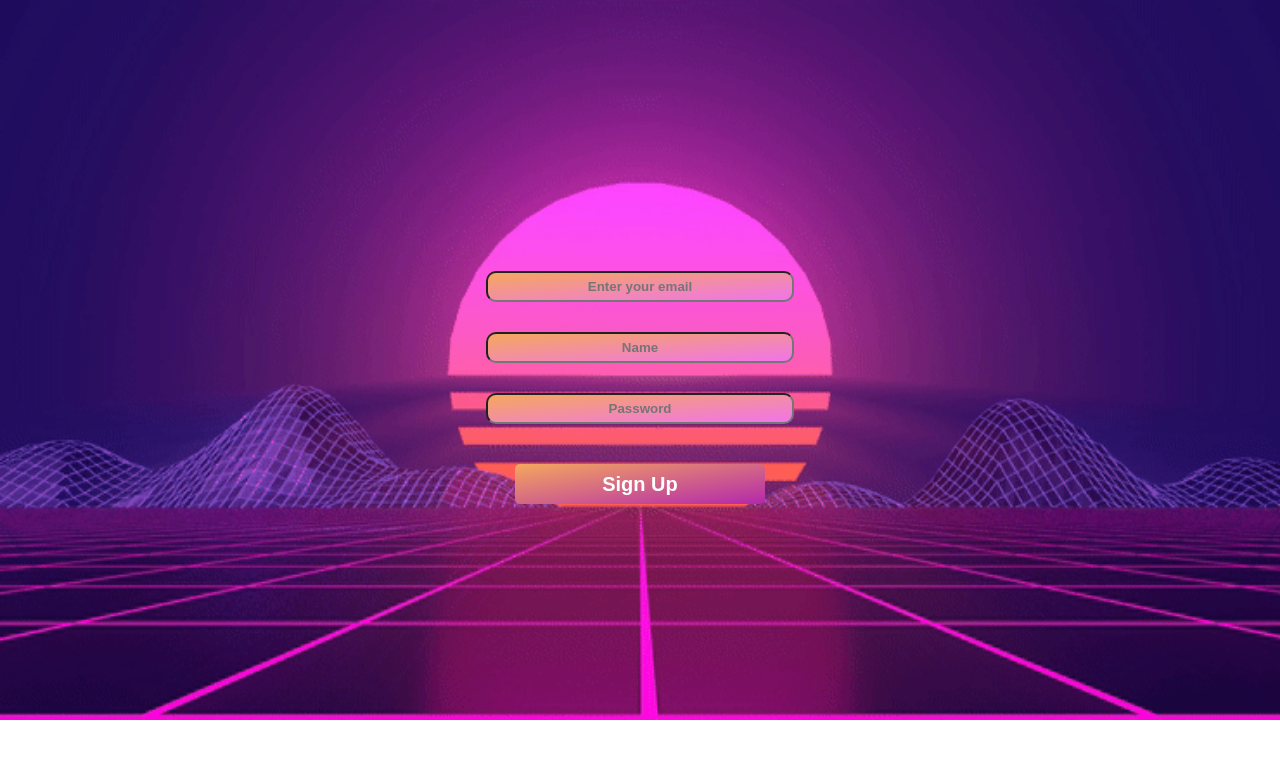
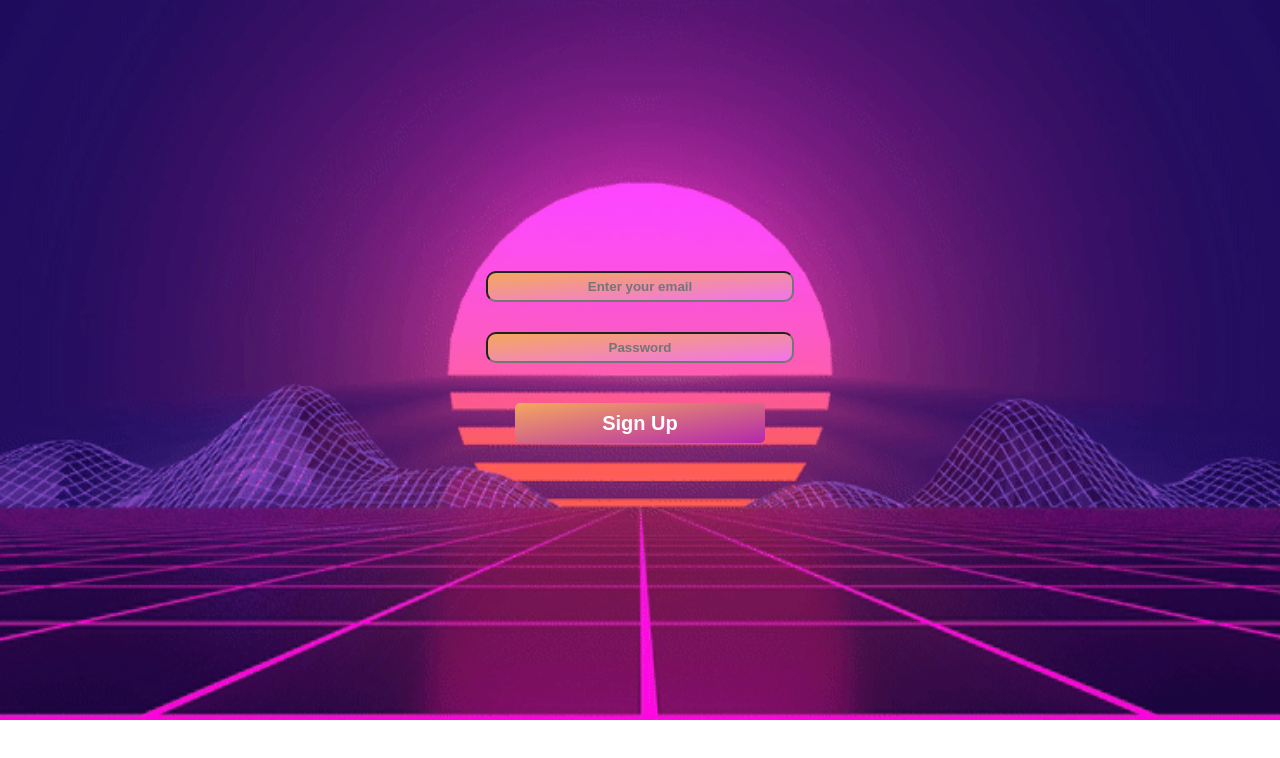
Before and after one commit to sativv/js-RPG-group-assignment, a React (Create React App) app: page /signup in a window 1280 px wide. Shown: the top 758 px of the page. Built offline with nearby package versions, Linux system fonts and the light colour scheme.

Commit message:
Signup page - copy'd out the username visual

```diff
--- a/src/components/Signup.js
+++ b/src/components/Signup.js
@@ -60,16 +60,7 @@ const Signup = () => {
       />
       {error && <p style={{ color: "White", fontSize: "18px", display: "flex", justifyContent: "center" }}>{error}</p>}
       </div>
-      <div>
-        {/* <input
-          className="input-container"
-          type="text"
-          placeholder="Email"
-          value={email}
-          onChange={(e) => setEmail(e.target.value)}
-        /> */}
-      </div>
-      <div>
+      {/* <div>
         <input
           className="input-container"
           type="text"
@@ -77,7 +68,7 @@ const Signup = () => {
           value={username}
           onChange={(e) => setUsername(e.target.value)}
         />
-      </div>
+      </div> */}
       <div>
         <input
           className="input-container"
```
